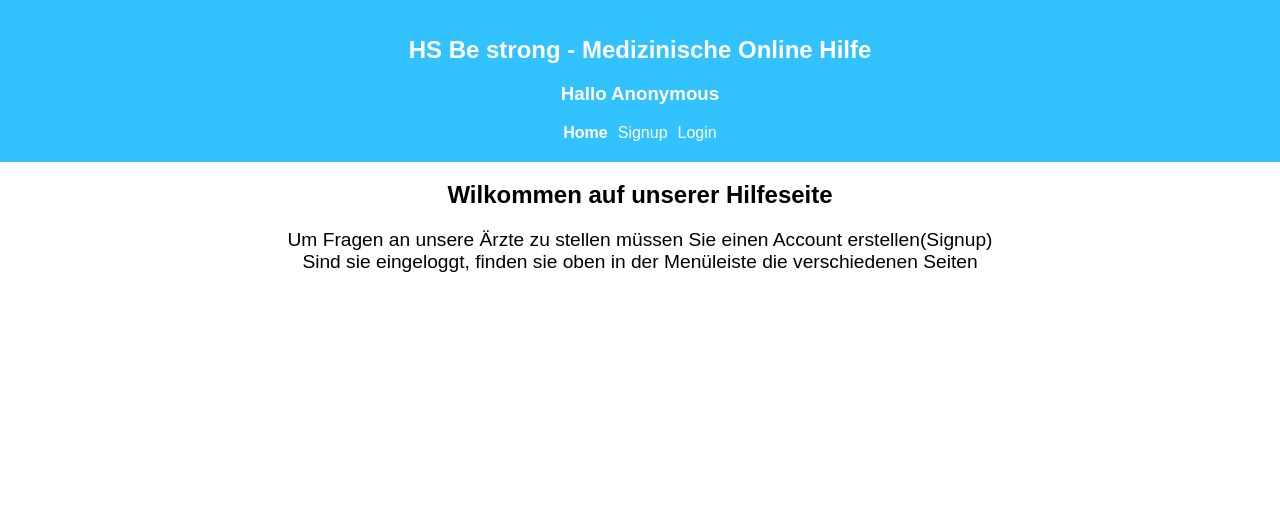
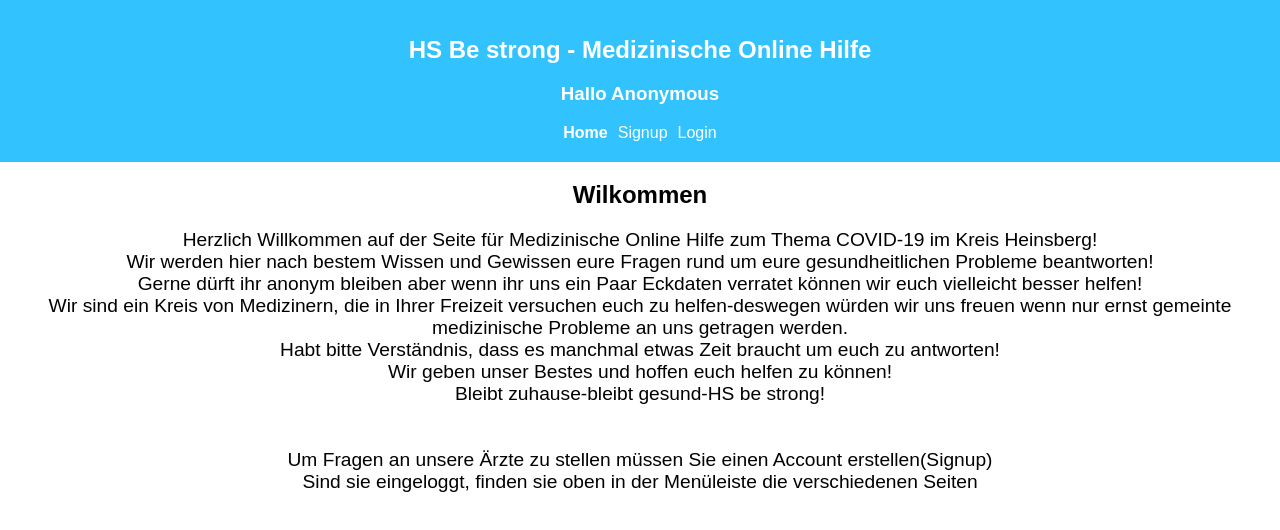
Before and after one commit to Feli25/CoronaQuestionPortal, a React (Create React App) app in the folder client/: page / in a window 1280 px wide. Shown: the top 530 px of the page. Built offline with nearby package versions, Linux system fonts and the light colour scheme.

Commit message:
add description

```diff
--- a/client/src/components/pages/Home.jsx
+++ b/client/src/components/pages/Home.jsx
@@ -3,9 +3,20 @@ import React, { Component } from 'react'
 export default class Home extends Component {
   render() {
     return (
-      <div className="Home">
-        <h2>Wilkommen auf unserer Hilfeseite</h2>
-        <p>Um Fragen an unsere Ärzte zu stellen müssen Sie einen Account erstellen(Signup)<br />
+      <div className="Home" >
+        <h2>Wilkommen</h2>
+        <p>
+          Herzlich Willkommen auf der Seite für Medizinische Online Hilfe zum Thema COVID-19 im Kreis Heinsberg!
+          <br/>Wir werden hier nach bestem Wissen und Gewissen eure Fragen rund um eure gesundheitlichen Probleme beantworten!
+          <br/>Gerne dürft ihr anonym bleiben aber wenn ihr uns ein Paar Eckdaten verratet können wir euch vielleicht besser helfen!
+          <br/>Wir sind ein Kreis von Medizinern, die in Ihrer Freizeit versuchen euch zu helfen-deswegen würden wir uns freuen wenn nur ernst gemeinte medizinische Probleme an uns getragen werden.
+          <br/>Habt bitte Verständnis, dass es manchmal etwas Zeit braucht um euch zu antworten!
+
+          <br />Wir geben unser Bestes und hoffen euch helfen zu können!
+
+          <br />Bleibt zuhause-bleibt gesund-HS be strong!
+
+          <br/><br/><br />Um Fragen an unsere Ärzte zu stellen müssen Sie einen Account erstellen(Signup)<br />
           Sind sie eingeloggt, finden sie oben in der Menüleiste die verschiedenen Seiten
         </p>
       </div>
```
